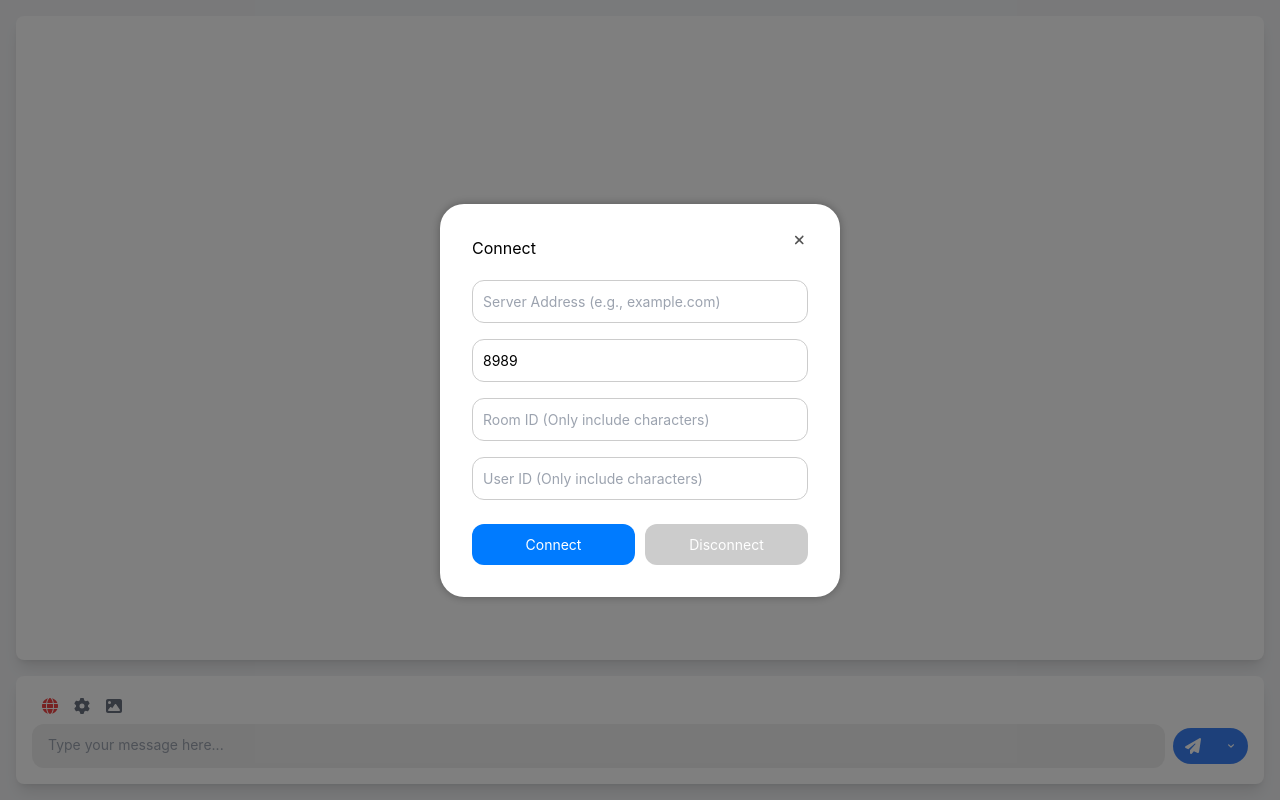
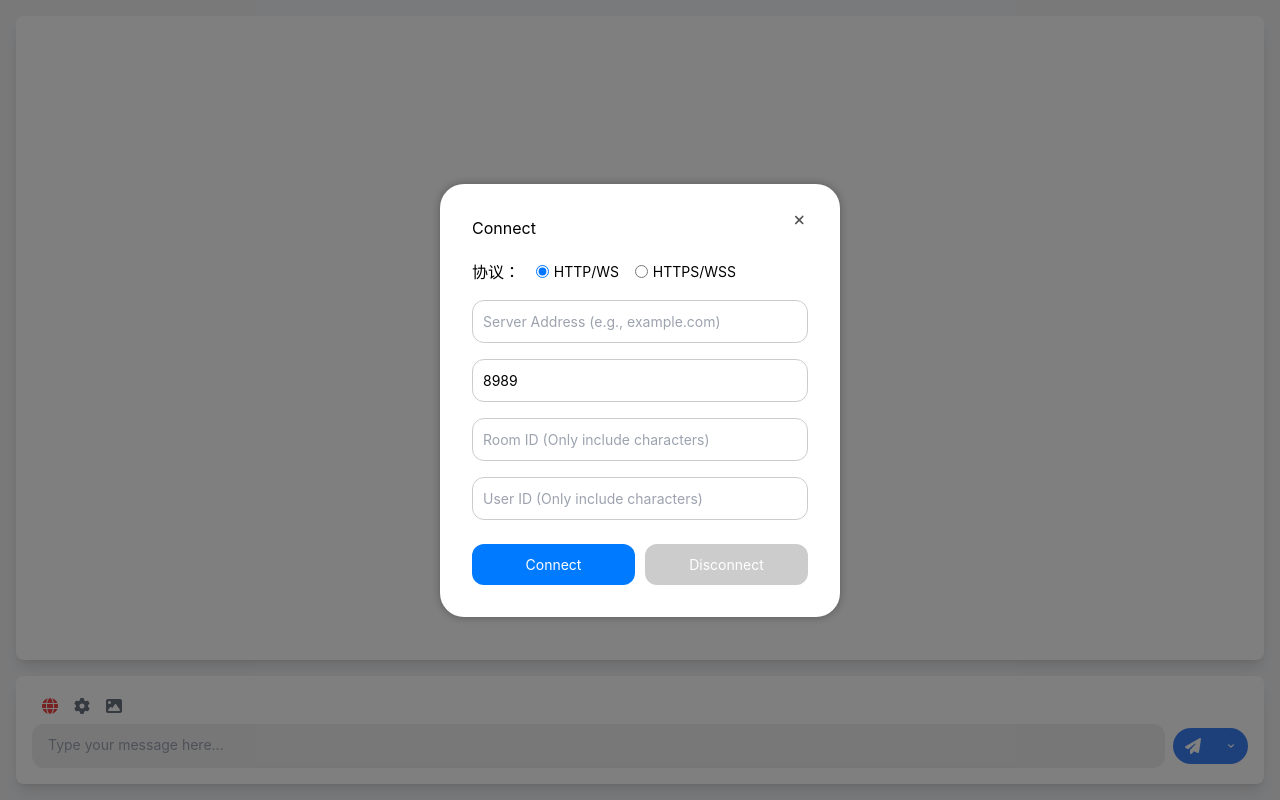
Before and after one commit to MLiLay/clippy-client, a Vue app: page / in a window 1280 px wide. Both pictures are taken after a click on the button 50 px from the left and 706 px from the top of the page. Built offline with nearby package versions, Linux system fonts and the light colour scheme; what vue-easy-lightbox would draw is missing.

Commit message:
[feat] Support HTTPS/WSS

```diff
--- a/src/components/Register.vue
+++ b/src/components/Register.vue
@@ -7,6 +7,29 @@
       <h2>Connect</h2>
 
       <form @submit.prevent="handleConnect">
+        <div class="form-group protocol-selector">
+          <label class="protocol-label">协议：</label>
+          <div class="protocol-options">
+            <label class="protocol-option">
+              <input
+                type="radio"
+                v-model="form.protocol"
+                value="http"
+                :disabled="isConnected"
+              />
+              <span>HTTP/WS</span>
+            </label>
+            <label class="protocol-option">
+              <input
+                type="radio"
+                v-model="form.protocol"
+                value="https"
+                :disabled="isConnected"
+              />
+              <span>HTTPS/WSS</span>
+            </label>
+          </div>
+        </div>
         <div class="form-group">
           <input
             v-model="form.serverAddress"
@@ -79,6 +102,7 @@ interface FormState {
   serverPort: string;
   room: string;
   userId: string;
+  protocol: string;
 }
 
 const emit = defineEmits<{
@@ -91,7 +115,8 @@ const form = reactive<FormState>({
   serverAddress: connectionStore.serverAddress,
   serverPort: connectionStore.serverPort || '8989',
   room: connectionStore.room,
-  userId: connectionStore.userId
+  userId: connectionStore.userId,
+  protocol: connectionStore.protocol || 'http'
 });
 
 const isConnected = computed(() => connectionStore.isConnected);
@@ -113,11 +138,12 @@ const validateForm = (): boolean => {
 };
 
 const updateConnectionStore = () => {
-  const { serverAddress, serverPort, room, userId } = form;
+  const { serverAddress, serverPort, room, userId, protocol } = form;
   connectionStore.setServerAddress(serverAddress.trim());
   connectionStore.setServerPort(serverPort.trim());
   connectionStore.setRoom(room.trim());
   connectionStore.setUserId(userId.trim());
+  connectionStore.setProtocol(protocol);
 };
 
 const handleConnect = async () => {
@@ -132,7 +158,7 @@ const handleConnect = async () => {
   });
 
   try {
-    const url = `http://${form.serverAddress.trim()}:${form.serverPort.trim()}`;
+    const url = `${form.protocol}://${form.serverAddress.trim()}:${form.serverPort.trim()}`;
     await SocketService.connect(url);
     await SocketService.register(form.room.trim(), form.userId.trim());
   } catch (error) {
@@ -264,4 +290,36 @@ button {
   background-color: #ccc;
   cursor: not-allowed;
 }
+
+.protocol-selector {
+  display: flex;
+  align-items: center;
+  margin-bottom: 1rem;
+}
+
+.protocol-label {
+  margin-right: 1rem;
+  font-weight: 500;
+}
+
+.protocol-options {
+  display: flex;
+  gap: 1rem;
+}
+
+.protocol-option {
+  display: flex;
+  align-items: center;
+  gap: 0.3rem;
+  cursor: pointer;
+}
+
+.protocol-option input {
+  width: auto;
+  cursor: pointer;
+}
+
+.protocol-option span {
+  font-size: 0.875rem;
+}
 </style>
--- a/src/services/SocketService.ts
+++ b/src/services/SocketService.ts
@@ -52,6 +52,12 @@ class SocketService {
       return;
     }
 
+    if (!url.startsWith('http://') && !url.startsWith('https://') &&
+        !url.startsWith('ws://') && !url.startsWith('wss://')) {
+      url = `http://${url}`;
+    }
+
+    // 创建Socket连接
     this.socket = io(url, SOCKET_CONFIG);
     this.isConnecting = true;
 
--- a/src/stores/useConnectionStore.ts
+++ b/src/stores/useConnectionStore.ts
@@ -7,6 +7,7 @@ export const useConnectionStore = defineStore('connection', () => {
   const userId = ref('');
   const serverAddress = ref('');
   const serverPort = ref('8989');
+  const protocol = ref('http');
 
   const setConnectionStatus = (status: boolean) => {
     isConnected.value = status;
@@ -28,16 +29,22 @@ export const useConnectionStore = defineStore('connection', () => {
     serverPort.value = port;
   };
 
+  const setProtocol = (newProtocol: string) => {
+    protocol.value = newProtocol;
+  };
+
   return {
     isConnected,
     room,
     userId,
     serverAddress,
     serverPort,
+    protocol,
     setConnectionStatus,
     setRoom,
     setUserId,
     setServerAddress,
     setServerPort,
+    setProtocol,
   };
 });
```
